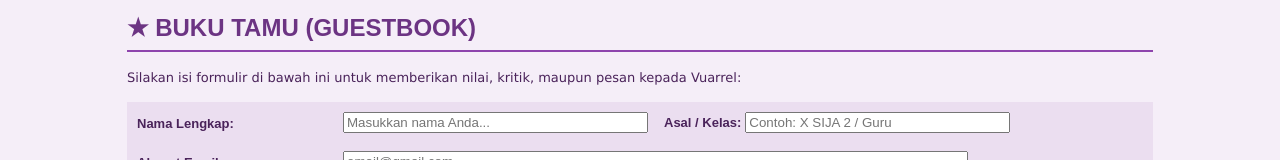
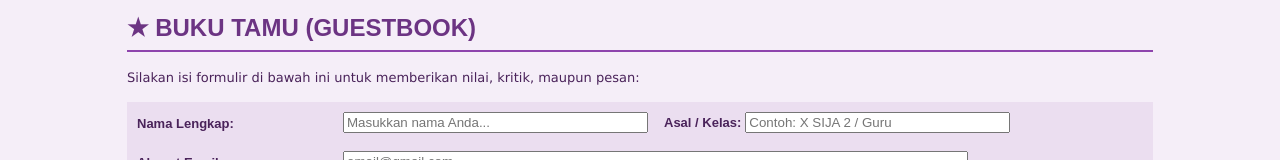
Before and after one commit to vfitzella-ctrl/Personal-Web, a plain HTML site: page bukutamu.html in a window 1280 px wide. Shown: the part 187-347 px from the top of the page. Drawn offline with Linux system fonts and the light colour scheme.

Commit message:
first commit

```diff
--- a/bukutamu.html
+++ b/bukutamu.html
@@ -44,7 +44,7 @@
                             <hr color="#8E44AD" size="2">
                             <p>
                                 <font face="Verdana" size="2" color="#4A235A">Silakan isi formulir di bawah ini untuk
-                                    memberikan nilai, kritik, maupun pesan kepada Vuarrel:</font>
+                                    memberikan nilai, kritik, maupun pesan:</font>
                             </p>
 
                             <form action="#" method="post">
```
